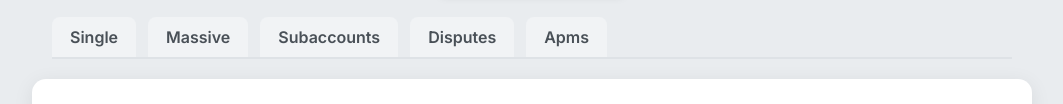
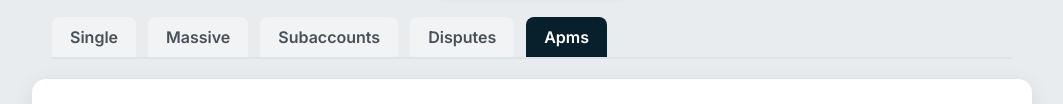
Before and after one commit to elmasteo/onboarding, a website: page apmsconfig.html in a window 1280 px wide. Shown: the part 182-286 px from the top of the page, without its empty margins (108-1171 px from the left). Drawn offline with Linux system fonts and the light colour scheme.

Commit message:
ajuste de nombre de clase: apmsconfig

```diff
--- a/apmsconfig.html
+++ b/apmsconfig.html
@@ -117,7 +117,7 @@ label:not(.checkbox-item) {
       <li><a class="massive" href="massive.html">Massive</a></li>
       <li><a class="subaccounts" href="subaccounts.html">Subaccounts</a></li>
       <li><a class="disputes" href="disputes.html">Disputes</a></li>
-      <li><a class="configureapms" href="apmsconfig.html">Apms</a></li>
+      <li><a class="apmsconfig" href="apmsconfig.html">Apms</a></li>
     </ul>
   </div>
 
```
Also changed, not shown: disputes-only.html (+1 -1 lines), disputes.html (+1 -1 lines), index.html (+1 -1 lines), massive.html (+1 -1 lines), subaccounts.html (+1 -1 lines).
